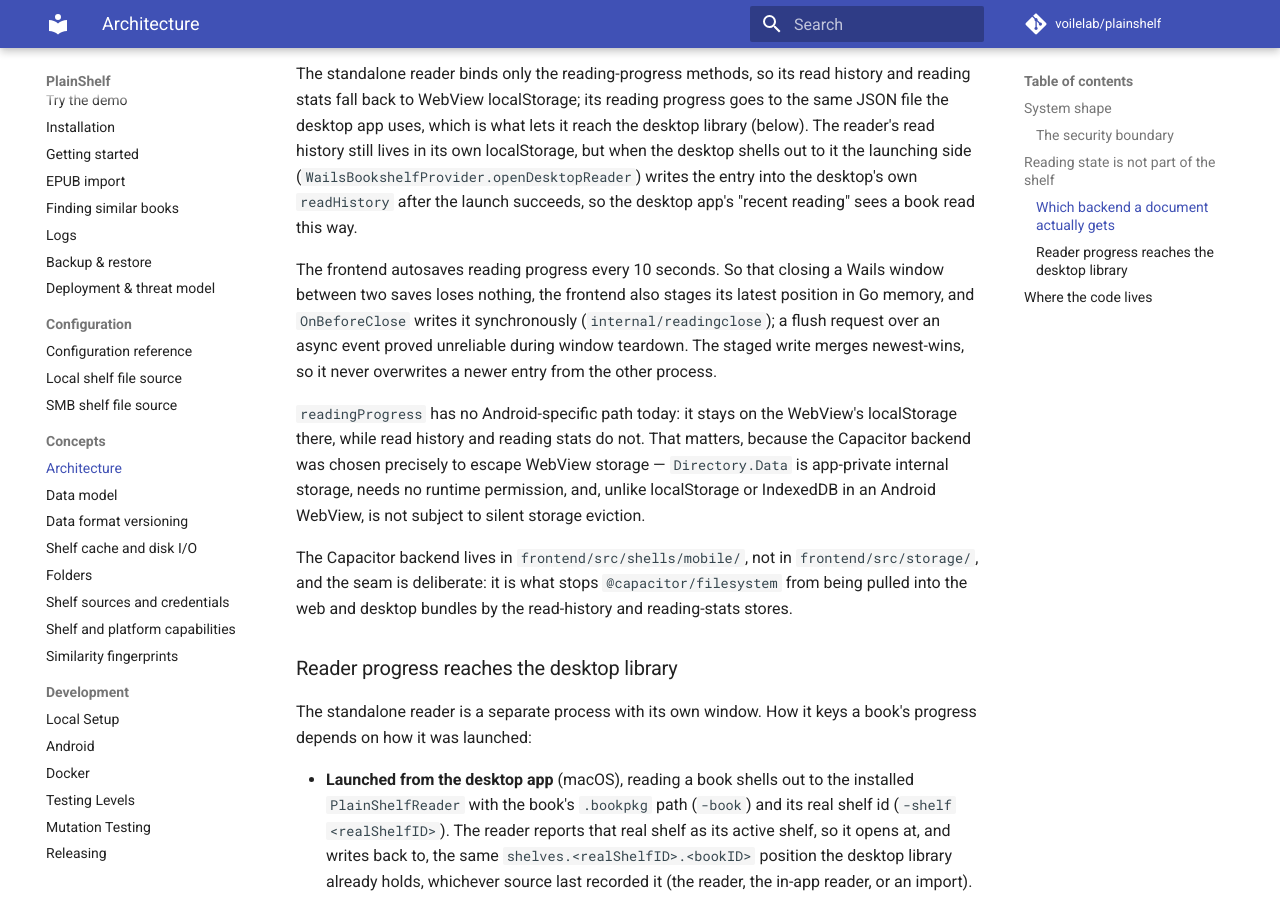
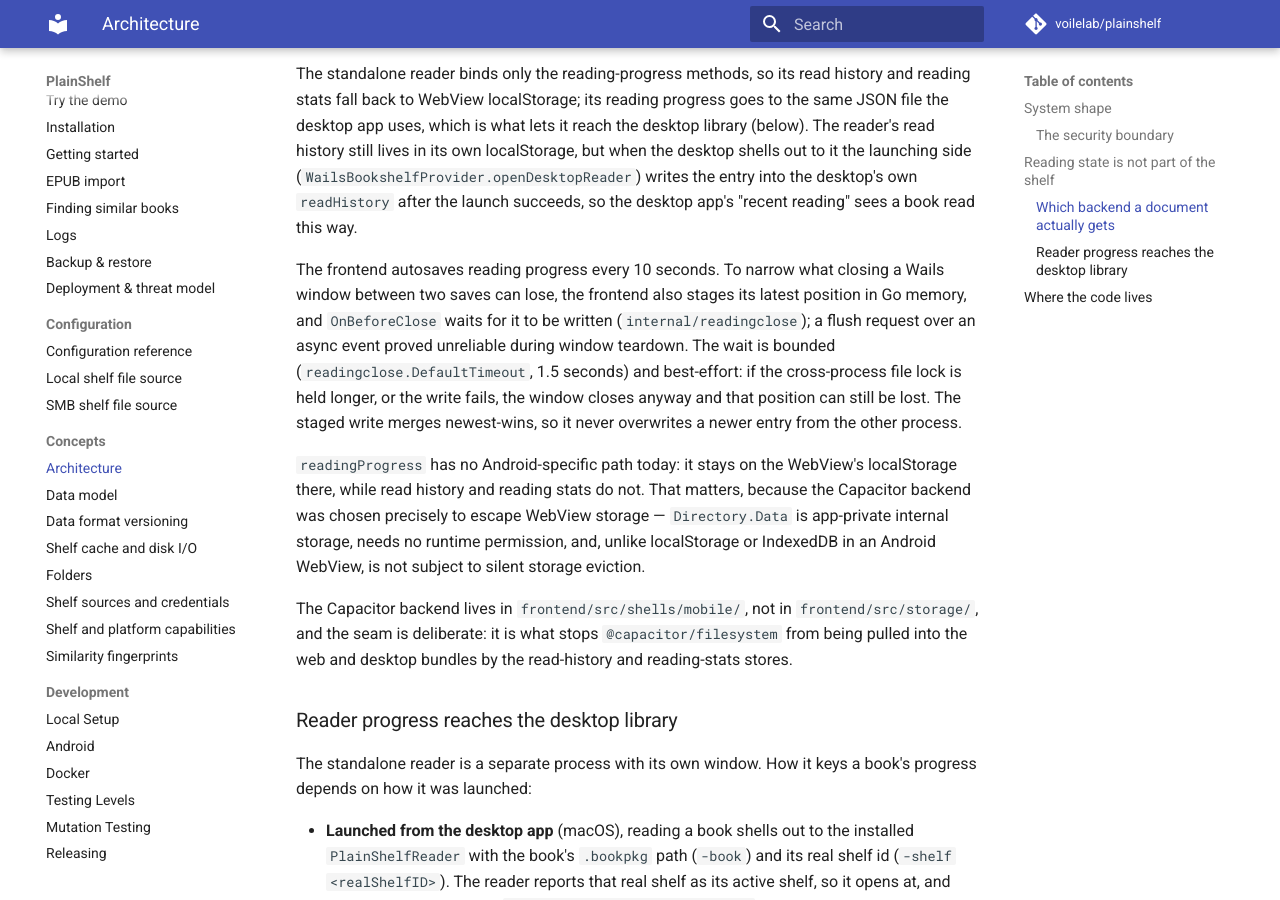
Before and after one commit to voilelab/plainshelf, an MkDocs documentation site: the page built from docs/concepts/architecture.md, in a window 1280 px wide and 900 px high, scrolled down 3033 px. Built offline with MkDocs 1.6.1 and Material for MkDocs 9.7.7, drawn with Linux system fonts in a browser that asks for light colours; comment, search, counter and statistics services are not loaded.

Commit message:
Describe the Wails close write as bounded and best-effort
Co-Authored-By: Claude Opus 5.5 <noreply@anthropic.com>
Claude-Session: https://claude.ai/code/session_01UYsqzFDk1GWecSQsL7nbKV

```diff
--- a/docs/concepts/architecture.md
+++ b/docs/concepts/architecture.md
@@ -112,12 +112,15 @@ own localStorage, but when the desktop shells out to it the launching side
 own `readHistory` after the launch succeeds, so the desktop app's "recent
 reading" sees a book read this way.
 
-The frontend autosaves reading progress every 10 seconds. So that closing a Wails
-window between two saves loses nothing, the frontend also stages its latest
-position in Go memory, and `OnBeforeClose` writes it synchronously
+The frontend autosaves reading progress every 10 seconds. To narrow what closing
+a Wails window between two saves can lose, the frontend also stages its latest
+position in Go memory, and `OnBeforeClose` waits for it to be written
 (`internal/readingclose`); a flush request over an async event proved unreliable
-during window teardown. The staged write merges newest-wins, so it never
-overwrites a newer entry from the other process.
+during window teardown. The wait is bounded (`readingclose.DefaultTimeout`, 1.5
+seconds) and best-effort: if the cross-process file lock is held longer, or the
+write fails, the window closes anyway and that position can still be lost. The
+staged write merges newest-wins, so it never overwrites a newer entry from the
+other process.
 
 `readingProgress` has no Android-specific path today: it stays on the WebView's
 localStorage there, while read history and reading stats do not. That matters,
```
